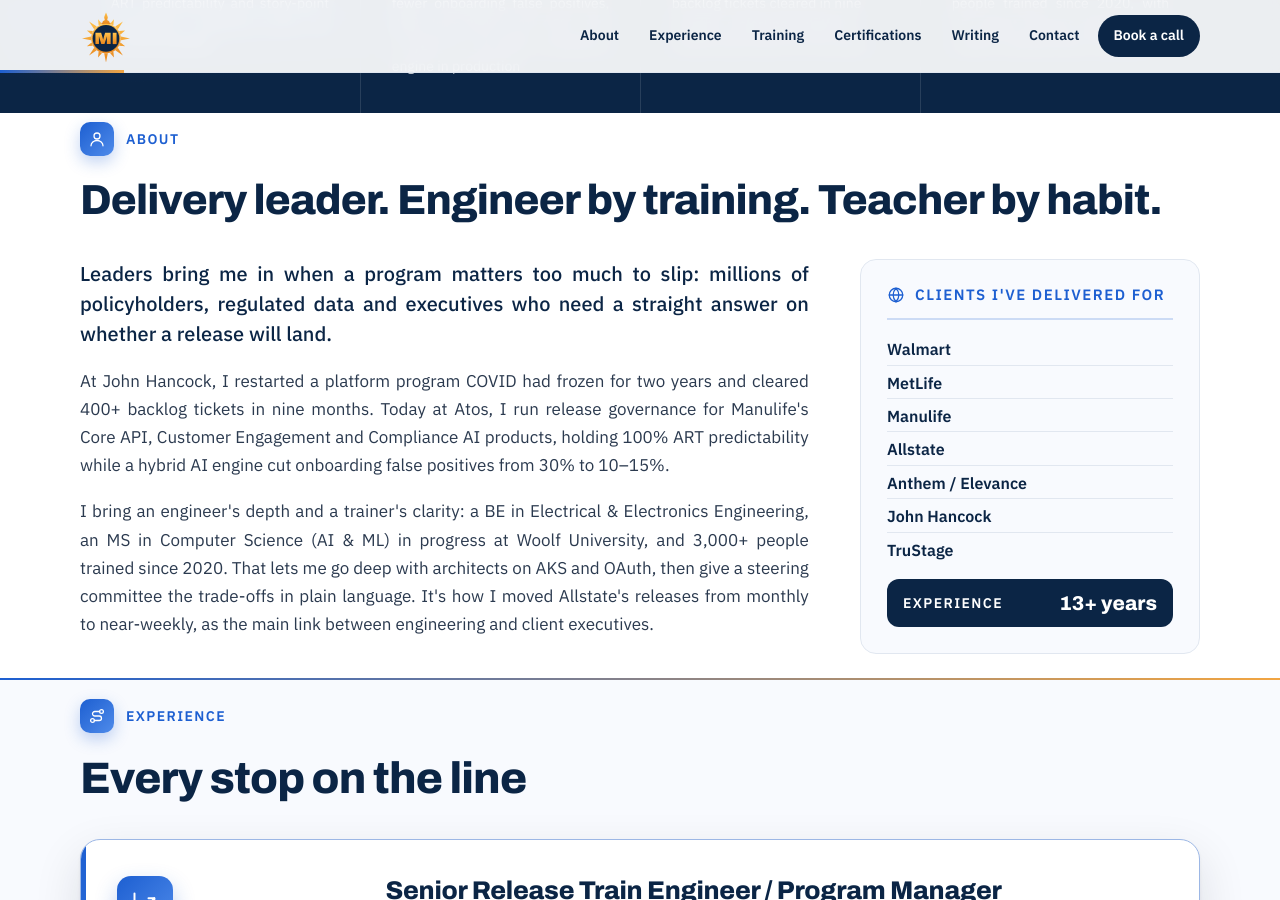
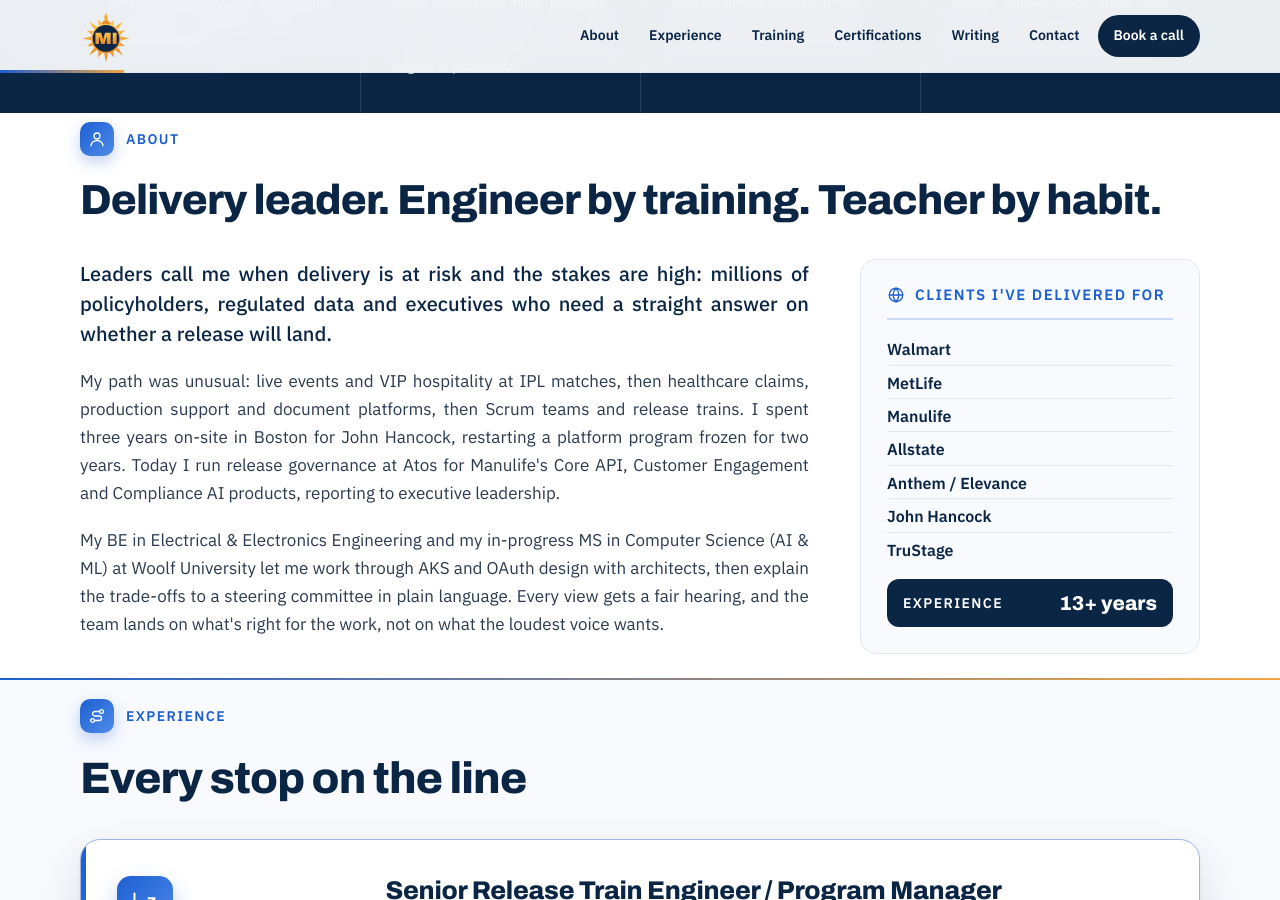
Before and after one commit to Madhan-I/Madhan-I.github.io, a Jekyll site: the page built from index.html, in a window 1280 px wide and 900 px high, scrolled down 769 px. Built offline with Jekyll 4.4.1, drawn with Linux system fonts in a browser that asks for light colours.

Commit message:
Revert About rewrite: restore the previously approved About until a version is chosen.
Co-Authored-By: Claude Opus 5.5 <noreply@anthropic.com>
Claude-Session: https://claude.ai/code/session_01MFRrTt7LBDdX57m85KHNGp

```diff
--- a/_data/profile.yml
+++ b/_data/profile.yml
@@ -70,9 +70,9 @@ metrics:
 # Use | to start a new line in the heading.
 about_title: "Delivery leader. Engineer by training. Teacher by habit."
 about:
-  - "Leaders bring me in when a program matters too much to slip: millions of policyholders, regulated data and executives who need a straight answer on whether a release will land."
-  - "At John Hancock, I restarted a platform program COVID had frozen for two years and cleared 400+ backlog tickets in nine months. Today at Atos, I run release governance for Manulife's Core API, Customer Engagement and Compliance AI products, holding 100% ART predictability while a hybrid AI engine cut onboarding false positives from 30% to 10–15%."
-  - "I bring an engineer's depth and a trainer's clarity: a BE in Electrical & Electronics Engineering, an MS in Computer Science (AI & ML) in progress at Woolf University, and 3,000+ people trained since 2020. That lets me go deep with architects on AKS and OAuth, then give a steering committee the trade-offs in plain language. It's how I moved Allstate's releases from monthly to near-weekly, as the main link between engineering and client executives."
+  - "Leaders call me when delivery is at risk and the stakes are high: millions of policyholders, regulated data and executives who need a straight answer on whether a release will land."
+  - "My path was unusual: live events and VIP hospitality at IPL matches, then healthcare claims, production support and document platforms, then Scrum teams and release trains. I spent three years on-site in Boston for John Hancock, restarting a platform program frozen for two years. Today I run release governance at Atos for Manulife's Core API, Customer Engagement and Compliance AI products, reporting to executive leadership."
+  - "My BE in Electrical & Electronics Engineering and my in-progress MS in Computer Science (AI & ML) at Woolf University let me work through AKS and OAuth design with architects, then explain the trade-offs to a steering committee in plain language. Every view gets a fair hearing, and the team lands on what's right for the work, not on what the loudest voice wants."
 
 clients:
   - Walmart
```
